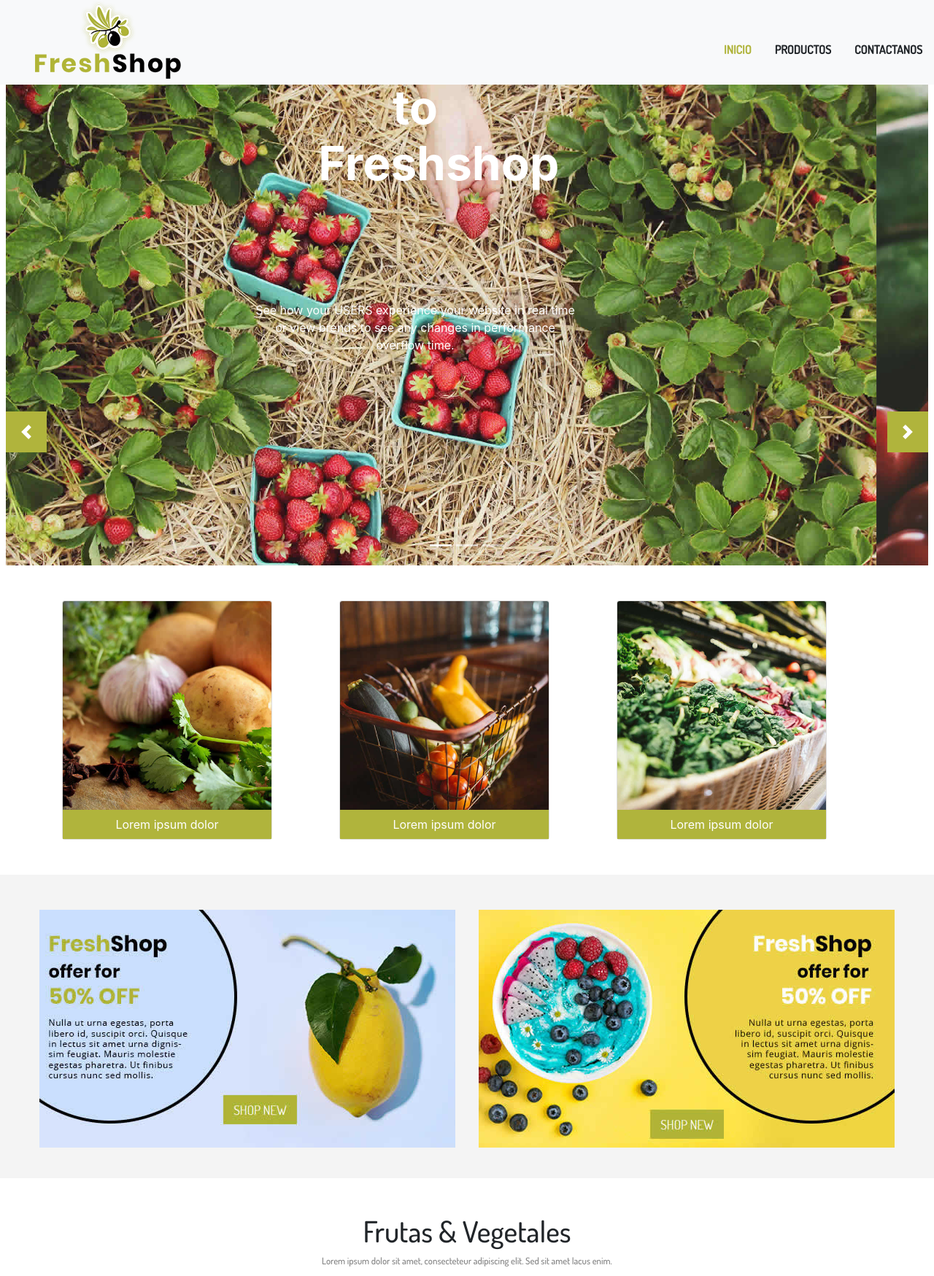
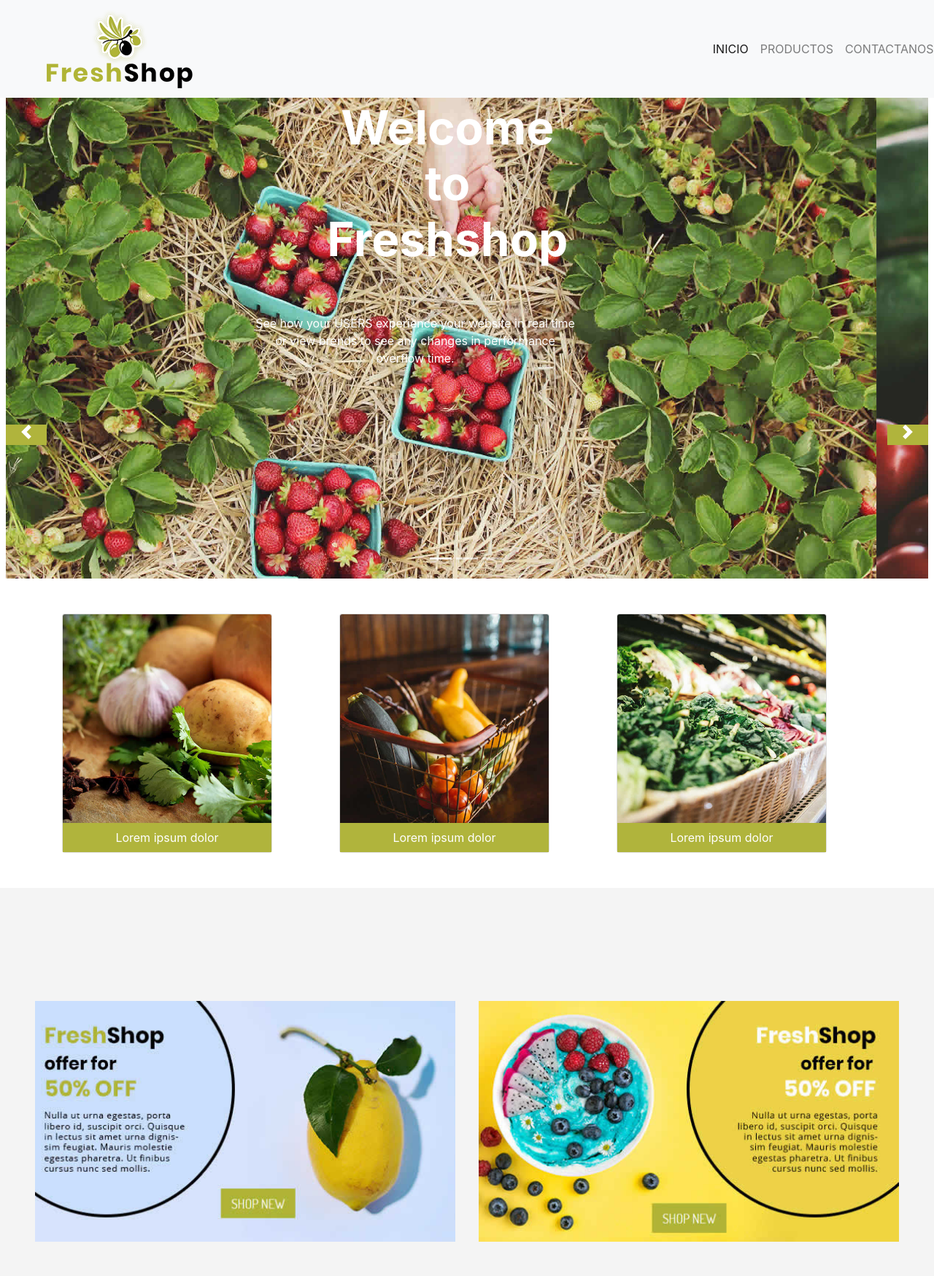
Before and after one commit to Natiba/freshshop, a plain HTML site: page index.html in a window 1280 px wide. Shown: the top 1749 px of the page at 73% size. Drawn offline with nearby package versions, Linux system fonts and the light colour scheme.

Commit message:
can't change inicio color with new navbar, last fruit moves

```diff
--- a/css/style.css
+++ b/css/style.css
@@ -22,22 +22,28 @@
   border-color: rgb(176, 180, 60);
 }
 
-/* ==== carusel ==== */
+/* ==== NAV ==== */
+
+.d-lg-none {
+  display: none;
+}
+
+/* ==== CARUSEL ==== */
 
 .back {
   width: 3.5rem;
-  height: 3.5rem;
+  height: 3.5vh;
   background-color: rgb(176, 180, 60);
   opacity: 10;
   top: 28rem;
 }
 
 .hache1 {
-  width: 30%;
+  width: 40%;
   font-size: 4rem;
   font-weight: bold;
   margin-left: 35%;
-  margin-bottom: 150px;
+  margin-bottom: 8vh;
 }
 
 .pCarusel {
@@ -76,17 +82,17 @@
 
 .freshContainer {
   width: 100%;
-  height: 26rem;
+  height: 80vh;
   background-color: rgb(244, 244, 244);
   display: flex;
   flex-wrap: wrap;
   justify-content: center;
   align-items: center;
-  padding: 2rem;
 }
 
 .freshContainer img {
-  padding: 1rem;
+  padding: 0.2rem;
+  width: 100%;
 }
 
 /* ==== FRUITS&VEGETABLES ==== */
@@ -94,6 +100,7 @@
   font-family: "Dosis", sans-serif;
   font-weight: bold;
   text-align: center;
+  width: 100%;
 }
 
 .title > p {
@@ -143,7 +150,6 @@
   width: 100%;
   height: 30vh;
   background-repeat: no-repeat;
-
   object-fit: contain;
 }
 
@@ -185,9 +191,36 @@ hr {
   text-align: center;
 }
 
+/* ==== desktop ==== */
 
-/* ==== mobile ==== */
+@media screen and (min-width: 960px) {
+  /* ==== NAV ==== */
 
-@media screen and (max-width:960px) {
+  .navbar {
+    width: 100%;
+    display: flex;
+    flex-direction: row;
+  }
 
+  ul {
+    margin-left: 70%;
+  }
+
+  /* ==== BANNER ==== */
+
+  .freshContainer {
+    width: 100%;
+
+    background-color: rgb(244, 244, 244);
+    display: flex;
+    flex-flow: row nowrap;
+    justify-content: center;
+    align-items: center;
+    padding: 2rem;
+  }
+
+  .freshContainer img {
+    padding: 1rem;
+    width: 50%;
+  }
 }
--- a/index.html
+++ b/index.html
@@ -24,36 +24,51 @@
   </head>
 
   <body>
-    <!-- ==== container All (fluid) ==== -->
-    <!-- <div class="container-fluid"> -->
+    <!-- header init> -->
+    <header>
       <!-- ==== navbar init ==== -->
-    <div class="d-flex flex-rox bg-light">
-      <div class="logo w-50 pb-2 ml-5">
-        <img src="./img/logo.png" alt="Logo" />
-      </div>
-      <ul class="nav justify-content-end bg-light w-50 pt-5 title">
-        <li class="nav-item">
-          <a class="nav-link active textColor" href="#">INICIO</a>
+
+      <nav class="navbar navbar-expand-lg navbar-light bg-light">
+        <!-- Just an image -->
+        <a class="navbar-brand ml-5" href="#">
+          <img src="../img/logo.png" alt="Logo" />
+        </a>
+
+        <button
+          class="navbar-toggler"
+          type="button"
+          data-toggle="collapse"
+          data-target="#navbarNavDropdown"
+          aria-controls="navbarNavDropdown"
+          aria-expanded="false"
+          aria-label="Toggle navigation"
+        >
+          <span class="navbar-toggler-icon"></span>
+        </button>
+        <div class="collapse navbar-collapse" id="navbarNavDropdown">
+          <ul class="navbar-nav">
+            <li class="nav-item active">
+              <a class="nav-link  textColor" href="#"
+                >INICIO<span class="sr-only">(current)</span></a
+              >
             </li>
             <li class="nav-item">
-          <a
-            class="nav-link text-body"
-            href="./html/productos.html"
-            target="_blank"
+              <a class="nav-link textColor" href="./html/productos.html" target="_blank"
                 >PRODUCTOS</a
               >
             </li>
             <li class="nav-item">
-          <a
-            class="nav-link text-body"
-            href="./html/contactanos.html"
-            target="_blank"
+              <a class="nav-link" href="./html/contactanos.html" target="_blank"
                 >CONTACTANOS</a
               >
             </li>
           </ul>
         </div>
+      </nav>
+
       <!-- ==== navbar end ==== -->
+    </header>
+    <!-- ==== header end ==== -->
     <!-- ==== main init ==== -->
     <main role="main">
       <!-- ==== carusel init ==== -->
@@ -116,7 +131,7 @@
             </div>
           </div>
           <a
-            class="carousel-control-prev back"
+            class="carousel-control-prev back d-none d-lg-block"
             href="#carouselExampleCaptions"
             role="button"
             data-slide="prev"
@@ -125,7 +140,7 @@
             <span class="sr-only">Previous</span>
           </a>
           <a
-            class="carousel-control-next back"
+            class="carousel-control-next back d-none d-lg-block"
             href="#carouselExampleCaptions"
             role="button"
             data-slide="next"
@@ -199,7 +214,7 @@
           </p>
           <div class="row">
             <div class="col">
-              <div class="card saleImg border-0" style="width: 15.5rem">
+              <div class="card border-0" style="width: 15.5rem">
                 <div class="saleContainer">
                   <div class="cardIm1">
                     <div class="sale">SALE</div>
@@ -235,7 +250,7 @@
                     <div class="sale">SALE</div>
                   </div>
                 </div>
-              </div>
+
                 <div class="card-body bg-light">
                   <p class="card-text pColor">Lorem ipsum dolor amet.</p>
                   <div class="price">
@@ -254,6 +269,7 @@
                     <p class="card-text pColor">Lorem ipsum dolor amet.</p>
                     <div class="price">
                       <p>$15.79</p>
+                    </div>
                   </div>
                 </div>
               </div>
```
Also changed, not shown: html/productos.html (+26 -13 lines). Lines whose indentation alone changed are shown as unchanged.
